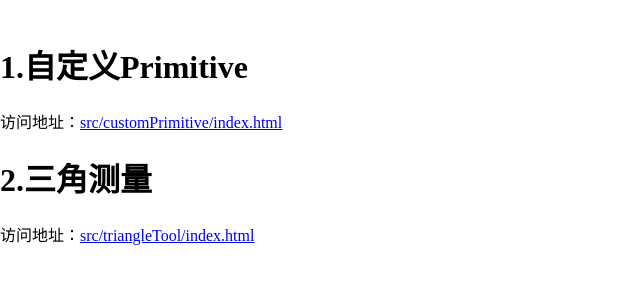
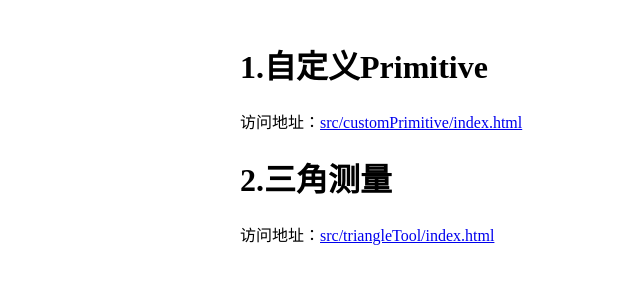
Before and after one commit to xiaolidan00/cesium-demo, a website built with Vite: page index.html in a window 1280 px wide. Shown: the whole page, without its empty margins (0-640 px from the left). Built offline with nearby package versions, Linux system fonts and the light colour scheme.

Commit message:
fix:首页排版问题

```diff
--- a/index.html
+++ b/index.html
@@ -13,13 +13,15 @@
         width: 100%;
         top: 0px;
         left: 0px;
-        overflow: hidden;
+        overflow: auto;
+        text-align: center;
       }
       #content {
         display: inline-block;
         width: 800px;
         margin: 0 auto;
         padding: 20px 0;
+        text-align: left;
       }
     </style>
   </head>
```
